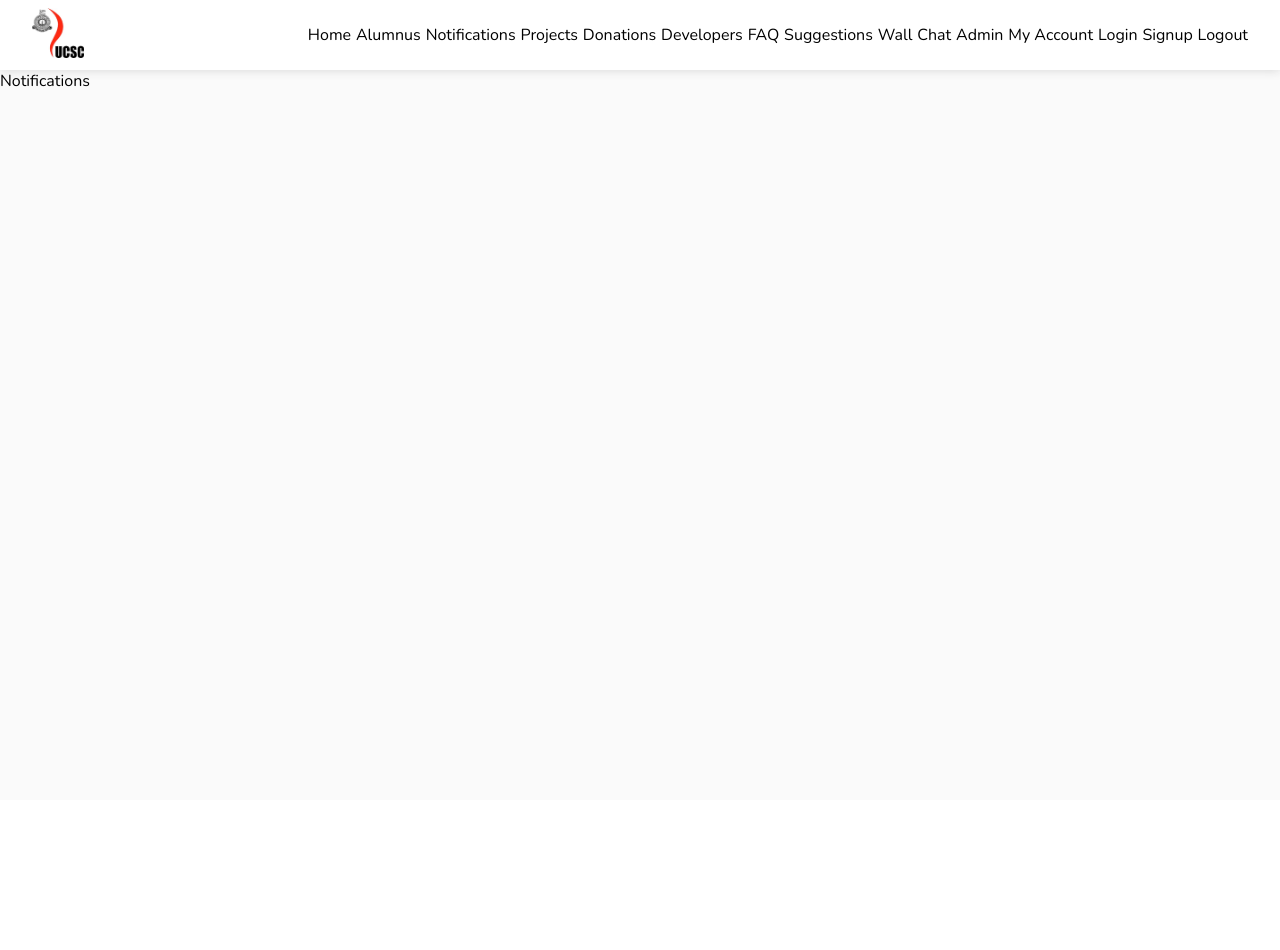
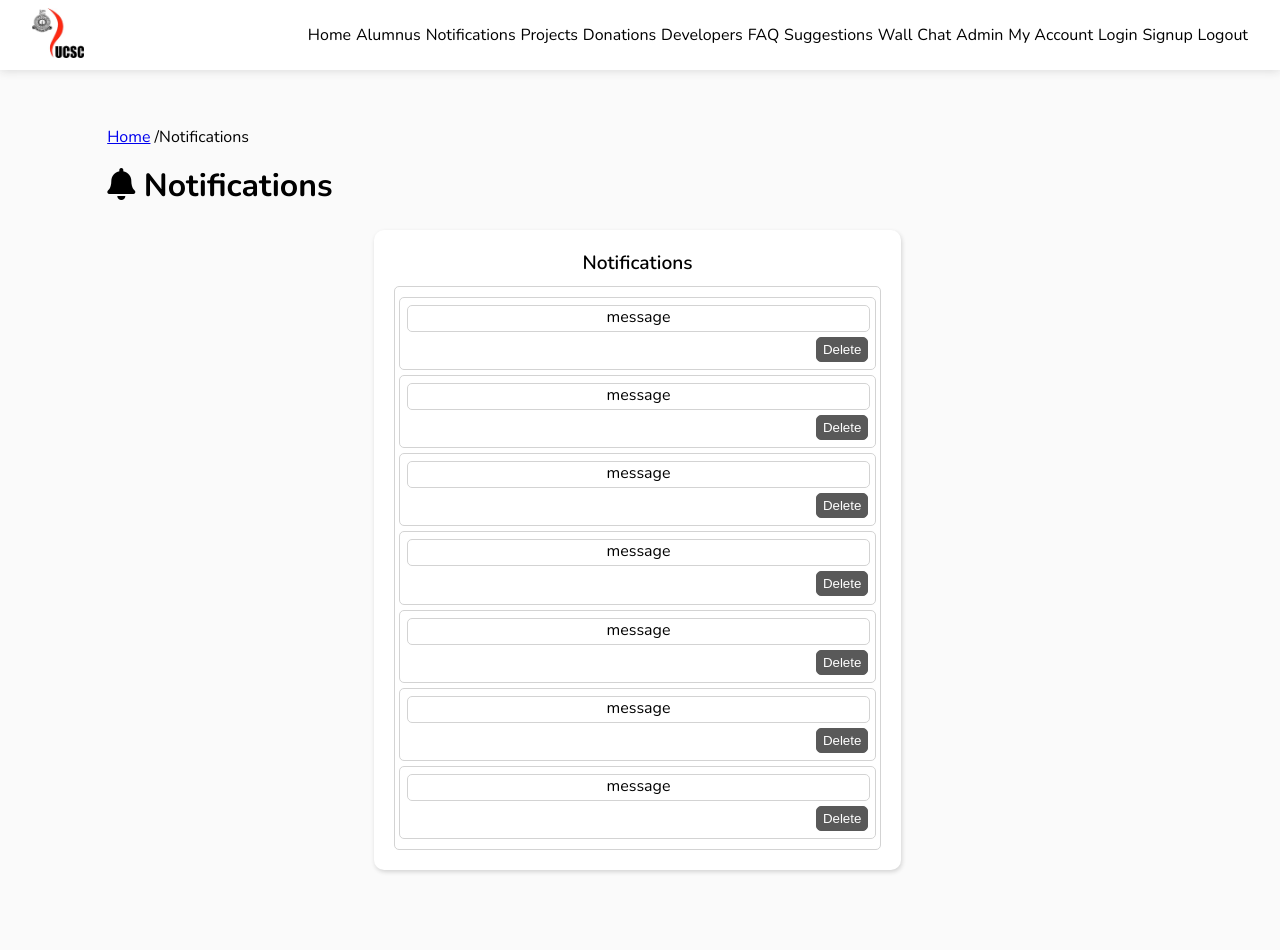
Before and after one commit to IsuruVihan/UCSC_Alumni_Diaries, a PHP site: page /notifications.php in a window 1280 px wide. Before the commit the page ends 87 px from the top, so only its background shows below. Run offline with PHP 8.4, Linux system fonts and the light colour scheme; some libraries are stand-ins or nearby versions.

Commit message:
complete UI notifications

```diff
--- /dev/null
+++ b/assets/styles/notification.css
@@ -0,0 +1,122 @@
+@import url("https://fonts.googleapis.com/css2?family=Nunito:ital,wght@0,200;0,300;0,400;0,600;0,700;0,800;0,900;1,200;1,300;1,400;1,600;1,700;1,800;1,900&display=swap");
+
+.main-container {
+  display: flex;
+  flex-direction: column;
+  height: 15vh;
+  margin-top: 5vh;
+  padding-left: 6.7em;
+  background: #fafafa;
+}
+
+.breadcrumb {
+  cursor: pointer;
+}
+
+.main-title {
+  font-weight: 700;
+  font-size: 2em;
+  margin: 0;
+}
+.title {
+  font-weight: 600;
+  font-size: 1.2em;
+  text-align: center;
+}
+.container {
+  background: #fafafa;
+  height: 80vh;
+  display: grid;
+  grid-template-columns: [col1] 25% [col2]50%[col3]25%;
+  grid-template-rows: [row1] 100% [row2];
+  margin: 0 6.7em 10vh;
+
+}
+.container-01 {
+  grid-column-start: col2;
+  grid-column-end: col3;
+  grid-row-start: row1;
+  grid-row-end: row2;
+  margin-right: 5px;
+  display: flex;
+  flex-direction: column;
+  gap: 10px;
+}
+.card {
+  display: flex;
+  flex-direction: column;
+  background: white;
+  box-shadow: 1px 2px 4px lightgray;
+  border-radius: 10px;
+  padding: 20px;
+  transition: all ease-in-out 0.5s;
+}
+.scroll {
+  border: 1px solid lightgray;
+  border-radius: 5px;
+  height: 100%;
+  padding: 10px;
+  display: flex;
+  flex-direction: column;
+  justify-content: flex-start;
+  align-items: center;
+  gap: 5px;
+  overflow: hidden;
+  overflow-y: scroll;
+}
+.list {
+  width: 100%;
+  height: 15%;
+  border: 1px solid lightgray;
+  border-radius: 5px;
+  display: flex;
+  justify-content: space-around;
+  align-items: center;
+  transition: all ease-in-out 0.5s;
+  padding:5px;
+
+}
+.list:hover{
+  box-shadow: 0 0 5px gray;
+  cursor: pointer;
+}
+.box-01{
+  width:100%;
+  display: flex;
+  flex-direction: column;
+  border-radius: 5px;
+  padding:2px;
+}
+.text{
+  width:100%;
+  height: 25px;
+  text-align:center;
+  background: white;
+  border: 1px solid lightgray;
+  border-radius: 5px;
+  /* color: gray; */
+  font-family: "Nunito", serif;
+}
+
+.button{
+  display:flex;
+  justify-content:flex-end;
+  margin-top:5px;
+
+}
+.btn {
+  cursor: pointer;
+  border-radius: 5px;
+  color: white;
+  transition: all ease-in-out 0.1s;
+  height: 25px;
+}
+.delete-btn{
+  background: #595959;
+  border: 1px solid #595959;
+}
+.delete-btn:hover {
+  background: #f5222d;
+  border-color: #f5222d;
+  color: white;
+}
--- a/pages/notifications.php
+++ b/pages/notifications.php
@@ -1,7 +1,93 @@
+<link rel='stylesheet' href='../assets/styles/notification.css'/>
+<link rel='stylesheet' href='https://pro.fontawesome.com/releases/v5.10.0/css/all.css'
+      integrity='sha384-AYmEC3Yw5cVb3ZcuHtOA93w35dYTsvhLPVnYs9eStHfGJvOvKxVfELGroGkvsg+p' crossorigin='anonymous'/>
 <?php include('../components/header.php'); ?>
-
-<div class='notifications'>
-	Notifications
+<div class='main-container'>
+    <p class='breadcrumb'>
+        <a href='home.php'>Home</a> /Notifications
+    </p>
+    <p class='main-title'>
+        <i class='fas fa-bell'></i> Notifications
+    </p>
+</div>
+<div class='container'>
+	<div class='card container-01'>
+	    <div class='title'>
+           Notifications
+        </div>
+		<div class='scroll'>
+			<div class='list'>
+			   <div class='box-01'>
+			        <div class='text'>
+                       message
+                    </div>
+					<div class='button'>
+					 <button class='delete-btn btn'>Delete</button>
+					</div>
+	            </div>
+            </div>
+			<div class='list'>
+			   <div class='box-01'>
+			        <div class='text'>
+                       message
+                    </div>
+					<div class='button'>
+					 <button class='delete-btn btn'>Delete</button>
+					</div>
+	            </div>
+            </div>
+			<div class='list'>
+			   <div class='box-01'>
+			        <div class='text'>
+                       message
+                    </div>
+					<div class='button'>
+					 <button class='delete-btn btn'>Delete</button>
+					</div>
+	            </div>
+            </div>
+			<div class='list'>
+			   <div class='box-01'>
+			        <div class='text'>
+                       message
+                    </div>
+					<div class='button'>
+					 <button class='delete-btn btn'>Delete</button>
+					</div>
+	            </div>
+            </div>
+			<div class='list'>
+			   <div class='box-01'>
+			        <div class='text'>
+                       message
+                    </div>
+					<div class='button'>
+					 <button class='delete-btn btn'>Delete</button>
+					</div>
+	            </div>
+            </div>
+			<div class='list'>
+			   <div class='box-01'>
+			        <div class='text'>
+                       message
+                    </div>
+					<div class='button'>
+					 <button class='delete-btn btn'>Delete</button>
+					</div>
+	            </div>
+            </div>
+			<div class='list'>
+			   <div class='box-01'>
+			        <div class='text'>
+                       message
+                    </div>
+					<div class='button'>
+					 <button class='delete-btn btn'>Delete</button>
+					</div>
+	            </div>
+            </div>
+		</div>
+	</div>
 </div>
 
 <?php include('../components/footer.php'); ?>
--- a/pages/our-projects.php
+++ b/pages/our-projects.php
@@ -115,7 +115,7 @@
    <div class='card container02'>
         <div class='sub-container'>
             <div class='section-01'>
-                <div class='title'>
+               <div class='title'>
                     Project Name
                 </div>
                 <div class='filter-01'>
```
